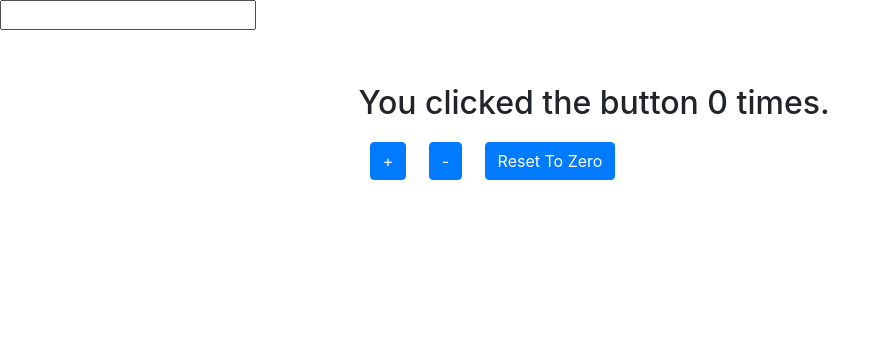
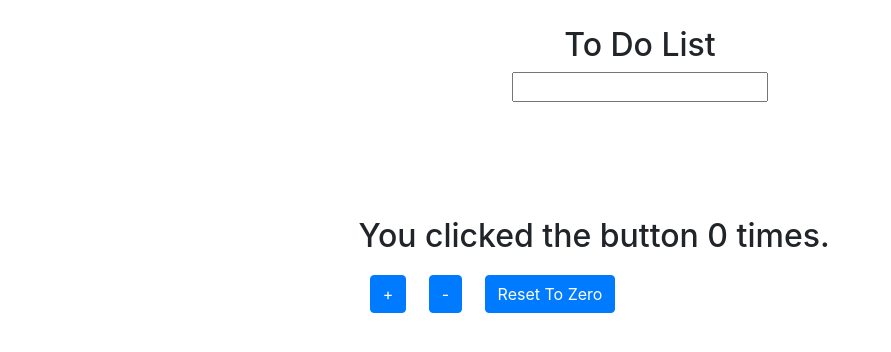
Before and after one commit to PrestonElliott/React-Hooks, a React (Create React App) app in the folder react-hooks/: page / in a window 1280 px wide. Shown: the top 352 px of the page, without its empty margins (0-891 px from the left). Built offline with nearby package versions, Linux system fonts and the light colour scheme.

Commit message:
added styling for to do list

```diff
--- a/react-hooks/src/Components/ToDos/toDoHooks.jsx
+++ b/react-hooks/src/Components/ToDos/toDoHooks.jsx
@@ -40,14 +40,23 @@ export default function Todos() {
     return (
         <Fragment>
             <div>
-                <Form onSubmit={handleSubmit}>
+                <Form
+                    id="to-do-form"
+                    onSubmit={handleSubmit}
+                >
+                    <h2> To Do List </h2>
                     <input ref={todoText}/>
                 </Form>
-                <ul>
+
+                <ul className="to-do-items">
                     {todoList.map((todo, index) =>
                         <li key={todo.id}>
-                            {todo.text} {" "}
-                            <Button onClick={() => dispatch({ type: "DELETE_TODO", index })}>
+                            {todo.text}
+                            <Button
+                                onClick={() => dispatch({ type: "DELETE_TODO", index })}
+                                className="to-do-delete"
+                                variant="danger"
+                            >
                                 X
                             </Button>
                         </li>
--- a/react-hooks/src/index.css
+++ b/react-hooks/src/index.css
@@ -1,3 +1,23 @@
+/* TO DO STYLING */
+.to-do-delete {
+  margin: .5%;
+}
+
+#to-do-form {
+  margin: auto;
+  text-align: center;
+  width: 50%;
+  padding: 2%;
+}
+
+/* UPDATE TO MOVE BULLETS CENTER */
+.to-do-items {
+  margin: auto;
+  text-align: center;
+  padding: 2%;
+  list-style-position: inside;
+}
+
 /* COUNTER STYLING */
 .counter {
   margin: auto;
```
